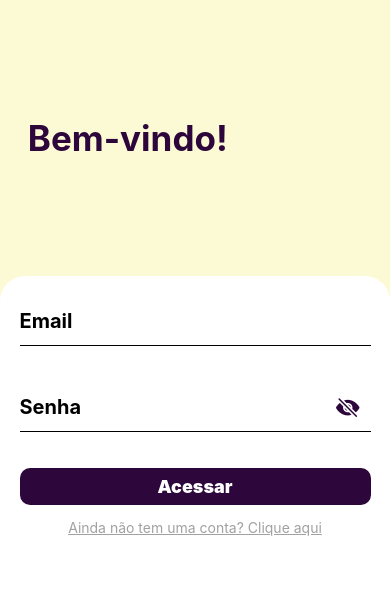
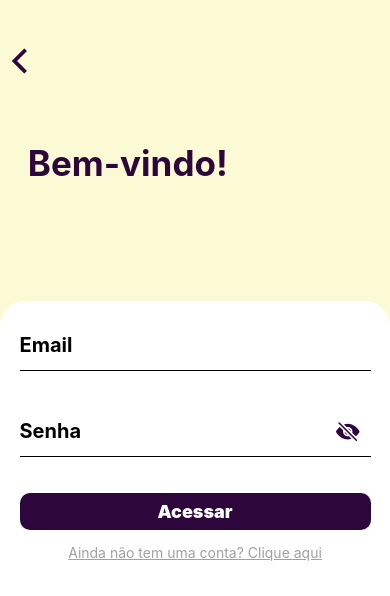
Before and after one commit to jhon5103/Control-ID-1, a React Native app: screen /Login in a window 390 px wide. Shown: the top 596 px of the page. Built offline with nearby package versions, Linux system fonts and the light colour scheme; what expo-sqlite would draw is missing.

Commit message:
botão voltar e pesquisa

```diff
--- a/babel.config.js
+++ b/babel.config.js
@@ -1,6 +1,7 @@
 module.exports = function(api) {
   api.cache(true);
   return {
-    presets: ['babel-preset-expo'],
+    presets: ['babel-preset-expo', "module:metro-react-native-babel-preset"],
   };
+
 };
--- a/package.json
+++ b/package.json
@@ -14,13 +14,9 @@
     "@react-navigation/native": "^6.1.9",
     "@react-navigation/native-stack": "^6.9.13",
     "@react-navigation/stack": "^6.3.20",
-<<<<<<< HEAD
     "axios": "^1.6.2",
     "cors": "^2.8.5",
     "expo": "^49.0.16",
-=======
-    "expo": "^49.0.17",
->>>>>>> f82ceb5c4799d2b3e21d4bffe69df991844fde9e
     "expo-sqlite": "~11.3.3",
     "expo-status-bar": "~1.2.0",
     "mongodb": "^6.2.0",
@@ -32,6 +28,7 @@
     "react-native-safe-area-context": "3.3.2",
     "react-native-screens": "~3.10.1",
     "react-native-sqlite-storage": "^6.0.1",
+    "react-native-vector-icons": "^10.0.2",
     "react-native-web": "~0.19.6",
     "yup": "^1.2.0"
   },
--- a/src/pages/Consulta/index.js
+++ b/src/pages/Consulta/index.js
@@ -1,8 +1,13 @@
-import React from 'react';
-import { View, Text, FlatList} from 'react-native';
-import styles from './styles'
+import React, { useState, useMemo  } from 'react';
+import { View, TextInput, SafeAreaView, Text, FlatList } from 'react-native';
+import { Ionicons } from 'react-native-vector-icons';
+import styles from './styles';
+import { useNavigation } from "@react-navigation/native";
+
 
 const Consulta = () => {
+  const navigation = useNavigation();
+
   // Exemplo de dados de funcionários (substitua isso com seus dados reais)
   const funcionariosData = [
     { id: '1',
@@ -41,18 +46,48 @@ const Consulta = () => {
     </View>
   );
 
+  const [text, setText] = useState('');
+
+  const handleSearchPress = () => {
+    // Adicione a lógica de pesquisa aqui usando o valor em 'text'
+    console.log('Pesquisar:', text);
+    // Por exemplo, você pode filtrar os dados com base no texto e atualizar o estado da FlatList
+  };
+
   return (
-    <View style={styles.container}>
-      <Text style={styles.heading}>Lista de Funcionários Cadastrados</Text>
+    <SafeAreaView style={styles.view}>
+      <View style={styles.containerIcon}>
+            <Ionicons style={styles.icone}
+            name="chevron-back"
+            size={40}
+            color="#2D063B"
+            onPress={() => {navigation.navigate("Dashboard")}}
+          />
+      </View>
+      <View style={styles.cabecalho}>
+
+        <TextInput
+          style={styles.input}
+          placeholder="Pesquisar"
+          autoCapitalize="none"
+          autoCorrect={false}
+          value={text}
+          onChangeText={(value) => setText(value)}
+        />
+        <Ionicons name="search" size={38} color="#2D063B" onPress={handleSearchPress} />
+
+      </View>
+      <View style={styles.containerDados}>
       <FlatList
         data={funcionariosData}
         renderItem={renderItem}
         keyExtractor={(item) => item.id}
       />
     </View>
+    </SafeAreaView>
+
+
   );
 };
 
-
-
 export default Consulta;
--- a/src/pages/Consulta/styles.js
+++ b/src/pages/Consulta/styles.js
@@ -1,23 +1,44 @@
-import { StyleSheet } from "react-native";
+import { StyleSheet, StatusBar } from "react-native";
 
 const styles = StyleSheet.create({
-    container: {
+  container: {//container do botão voltar página
+    backgroundColor:'#FCFAD4'
+  },
+  view: {// view da exibição dos dados
+    marginTop: StatusBar.currentHeight,
+    backgroundColor:'#FCFAD4',
+    flex: 1
+
+  },
+  cabecalho: {//barra de pesquisa
+    flexDirection: "row",
+    justifyContent: "",
+    backgroundColor:'#FCFAD4',
+    marginTop:'0%',
+    padding:9,
+    maxWidth:'94%',
+    marginLeft:'3%'
+  },
+  containerDados:{// container dos dados
       flex: 1,
-      padding: 16,
-      backgroundColor: '#FCFAD4',
+      padding: 20,
+      marginTop:'10%',
+
   },
-    heading: {
-      color: '#2D063B',
-      marginTop: 50,
-      fontSize: 25,
-      fontWeight: 'bold',
-      marginBottom: 20,
+  input: {
+    flex: 1,
+    backgroundColor: '#fff',
+    borderRadius: 25,
+    fontSize: 20,
+    paddingHorizontal: 20,
+
   },
+
   item: {
     backgroundColor: '#2D063B',
     padding: 16,
-      marginBottom: 16,
-      borderRadius: 8,
+    marginBottom: '5%',
+    borderRadius: 12,
     shadowColor: '#000',
     shadowOffset: { width: 0, height: 2 },
     shadowOpacity: 0.3,
@@ -30,4 +51,5 @@ const styles = StyleSheet.create({
   },
   });
 
+
 export default styles;
--- a/src/pages/Dashboard/index.js
+++ b/src/pages/Dashboard/index.js
@@ -1,12 +1,24 @@
 import React from 'react';
 import { View, Text, TouchableOpacity } from 'react-native';
 import { useNavigation } from "@react-navigation/native";
+import { Ionicons } from 'react-native-vector-icons'; // Importe o Ionicons
+
 import styles from '../Dashboard/styles';
 
 const Dashboard = () => {
     const navigation = useNavigation();
 
     return (
+        <View style={styles.container}>
+          <View style={styles.containerIcone}>
+          <Ionicons
+                style={styles.icone}
+                name="chevron-back"
+                size={40}
+                color="#2D063B"
+                onPress={() => { navigation.navigate("Login") }}
+            />
+          </View>
 
             <View style={styles.container}>
                 <Text style={styles.heading}>Dashboard</Text>
@@ -17,21 +29,19 @@ const Dashboard = () => {
                         </TouchableOpacity>
                     </View>
                     <View style={styles.card}>
-        <TouchableOpacity style={styles.buttonRegister} onPress={() => navigation.navigate('registrarColab')}>
+                        <TouchableOpacity style={styles.buttonRegister} onPress={() => navigation.navigate('RegistrarColab')}>
                             <Text style={styles.textCard}>Cadastrar colaboradores</Text>
                         </TouchableOpacity>
                     </View>
                     <View style={styles.card}>
-        <TouchableOpacity style={styles.buttonRegister} onPress={() => navigation.navigate('Login')}>
+                        <TouchableOpacity style={styles.buttonRegister} onPress={() => navigation.navigate('')}>
                             <Text style={styles.textCard}>Criar usuário</Text>
                         </TouchableOpacity>
                     </View>
                 </View>
-
+            </View>
         </View>
     );
 };
 
-
-
 export default Dashboard;
--- a/src/pages/Dashboard/styles.js
+++ b/src/pages/Dashboard/styles.js
@@ -3,15 +3,16 @@ import { StyleSheet } from "react-native";
 const styles = StyleSheet.create({
     container: {
       flex: 1,
-      padding: 16,
+      padding: 10,
       backgroundColor:'#FCFAD4'
     },
     heading: {
       color:'#2D063B',
-      marginTop: '30%',
-      fontSize: 25,
+      marginTop: '19%',
+
+      fontSize: 40,
       fontWeight: 'bold',
-      marginBottom: 10,
+      marginBottom: '15%',
     },
     containerCards:{
       marginTop:'20%'
@@ -30,6 +31,10 @@ const styles = StyleSheet.create({
     textCard:{
       color:'#fff',
       fontWeight:'bold'
+    },
+    containerIcone:{
+      marginTop:'6%',
+
     }
   })
 
--- a/src/pages/Login/index.js
+++ b/src/pages/Login/index.js
@@ -54,8 +54,17 @@ export default function Login(){
 
 
     return(
+
         <View style={styles.container}>
+            <Ionicons style={styles.icone}
+            name="chevron-back"
+            size={40}
+            color="#2D063B"
+            onPress={() => {navigation.navigate("Welcome")}}
+          />
+
           <Animatable.View animation="fadeInLeft" delay={400} style={styles.containerBemvindo}>
+
             <Text style={styles.title}> Bem-vindo! </Text>
 
           </Animatable.View>
--- a/src/pages/Login/styles.js
+++ b/src/pages/Login/styles.js
@@ -5,8 +5,15 @@ const styles = StyleSheet.create({
         flex: 1,
         backgroundColor: '#FCFAD4',
       },
+      icone:{
+        flexDirection: "row",
+        justifyContent: "space-between",
+        color:'#2D063B',
+        marginTop:'10%'
+
+      },
       containerBemvindo:{
-        marginTop:'30%',
+        marginTop:'15%',
         marginBottom:'30%',
         marginStart:'5%'
       },
--- a/src/pages/Register/index.js
+++ b/src/pages/Register/index.js
@@ -1,5 +1,5 @@
 import React, { useEffect, useState } from "react";
-import { View, Text, TextInput, TouchableOpacity, StyleSheet } from "react-native";
+import { View, Text, TextInput, TouchableOpacity, StyleSheet, ScrollView } from "react-native";
 import * as Animatable from 'react-native-animatable';
 import { Ionicons } from '@expo/vector-icons';
 import styles from "./styles";
@@ -93,10 +93,11 @@ export default function Register() {
 
     return(
         <View style={styles.container}>
+
             <Animatable.View animation="fadeInLeft" delay={400} style={styles.containerBemvindo}>
                 <Text style={styles.title}> Cadastre-se! </Text>
             </Animatable.View>
-
+            <ScrollView>
             <Animatable.View animation="fadeInUp" delay={400} style={styles.containerForm}>
                 <TextInput
                     style={styles.inputLogin}
@@ -112,7 +113,7 @@ export default function Register() {
                 />
                 <TextInput
                     style={styles.inputLogin}
-                    placeholder='cpf'
+                    placeholder='CPF'
                     value={cpf}
                     onChangeText={(texto)=> setCpf(texto)}
                 />
@@ -183,7 +184,7 @@ export default function Register() {
                 </TouchableOpacity>
 
             </Animatable.View>
-
+            </ScrollView>
         </View>
     );
 }
--- a/src/pages/registrarColab/index.js
+++ b/src/pages/registrarColab/index.js
@@ -3,6 +3,9 @@ import { View, TouchableOpacity, TextInput,ScrollView,Text } from 'react-native'
 import * as Animatable from 'react-native-animatable';
 import { number } from 'yup';
 import styles from './styles';
+import { useNavigation } from "@react-navigation/native";
+import {Ionicons} from '@expo/vector-icons';
+
 export default function RegistrarColab() {
 
   const [nome, setNome] = useState('');
@@ -27,6 +30,7 @@ export default function RegistrarColab() {
     // Aqui você pode adicionar a lógica para processar o registro
     console.log(`Nome: ${nome}, Cargo: ${cargo}`);
   };
+  const navigation = useNavigation();
 
 
 
@@ -34,6 +38,12 @@ export default function RegistrarColab() {
   return (
 
     <ScrollView style={styles.container}>
+        <Ionicons style={styles.icone}
+          name="chevron-back"
+          size={40}
+          color="#2D063B"
+          onPress={() => {navigation.navigate("Dashboard")}}
+        />
       <Animatable.View animation="fadeInLeft" delay={400} style={styles.space}>
         <Text style={styles.textSpace}>Digite os dados para cadastrar o colaborador!</Text>
       </Animatable.View>
--- a/src/pages/registrarColab/styles.js
+++ b/src/pages/registrarColab/styles.js
@@ -9,14 +9,20 @@ const styles = StyleSheet.create({
 
     },
     space:{
-      marginTop:'30%',
-      marginBottom:'25%',
+      marginTop:'15%',
+      marginBottom:'18%',
     },
     textSpace:{
       fontSize:30,
       fontWeight:'bold',
       color:'#2D063B',
 
+    },
+    icone:{
+      flexDirection: "row",
+      justifyContent: "space-between",
+      color:'#2D063B',
+      marginTop:'10%'
     },
     input: {
       color:'#2D063B',
@@ -27,6 +33,7 @@ const styles = StyleSheet.create({
       borderRadius: 10,
       marginBottom: 16,
       paddingHorizontal: 8,
+      backgroundColor:'#fff'
     },
     registrarButton:{
       backgroundColor: '#2D063B',
--- a/src/routes/index.js
+++ b/src/routes/index.js
@@ -1,5 +1,5 @@
 import { createNativeStackNavigator } from "@react-navigation/native-stack";
-import Welcome from '../pages/welcome';
+import Welcome from '../pages/Welcome';
 import Login from '../pages/Login';
 import Register from "../pages/Register";
 import Dashboard from '../pages/Dashboard';
```
Also changed, not shown: 1 other file (tests, documents, lock files or other folders). Lines whose indentation alone changed are shown as unchanged.
